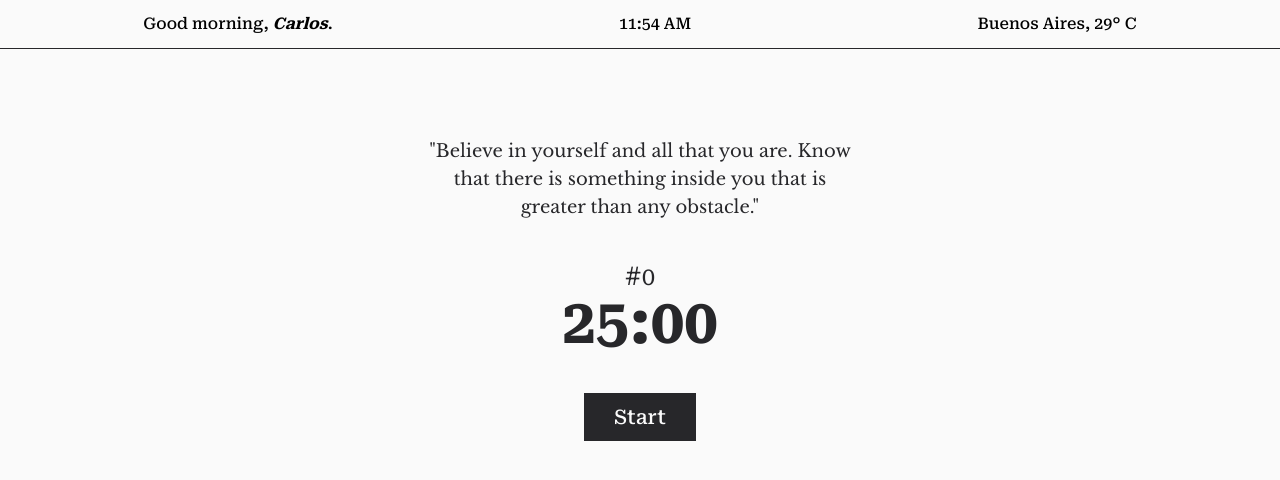
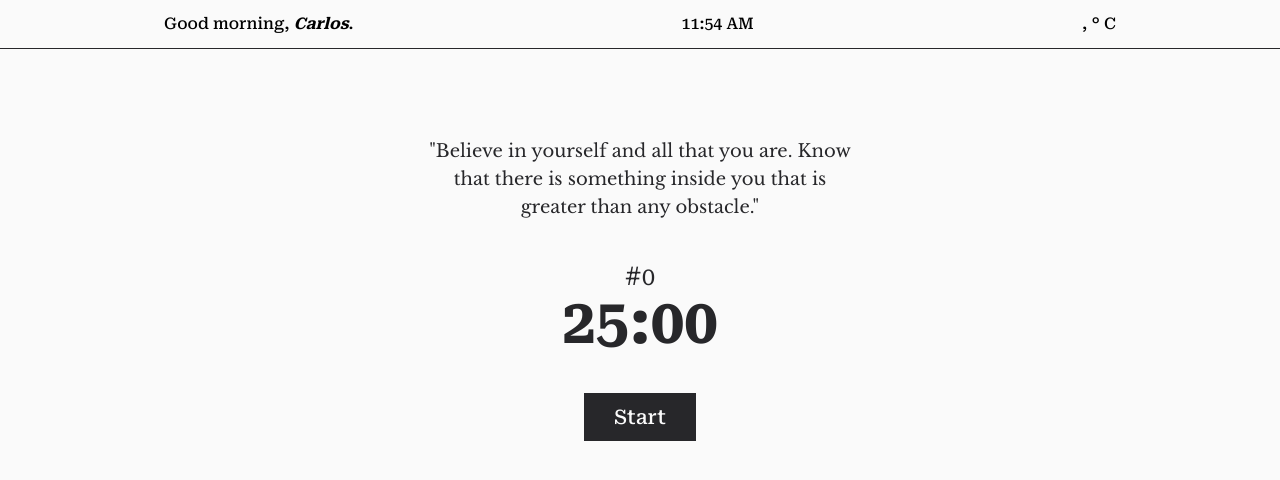
Before and after one commit to cnmorocho/tomacco-app, a Next.js app: page /home in a window 1280 px wide. Shown: the top 480 px of the page. Built offline with nearby package versions, Linux system fonts and the light colour scheme; no server answers.

Commit message:
wip: integration with weather api

```diff
--- a/components/Navbar/index.tsx
+++ b/components/Navbar/index.tsx
@@ -1,13 +1,23 @@
 import React, { useEffect, useState } from 'react';
 import { robotoSerif } from '@/fonts';
+import { getLatitudeAndLongitude, getWeather } from '@/services/weather';
 
 const Navbar = () => {
     const [hour, setHour] = useState(new Date);
+    const [weather, setWeather] = useState('')
+    const [city, setCity] = useState('')
 
     useEffect(() => {
         const interval = setInterval(() => setHour(new Date()));
         return () => clearInterval(interval);
     }, []);
+
+    useEffect(() => {
+        getLatitudeAndLongitude('Buenos Aires').then((cities) => {
+            setCity(cities[0].name);
+            getWeather(cities[0].latitude, cities[0].longitude).then((currentWeather) => setWeather(currentWeather.current['temperature_2m']))
+        });
+    }, [])
 
     const currentHour = hour.toLocaleTimeString('en-US', { hour12: true, hour: '2-digit', minute: '2-digit' });
 
@@ -15,7 +25,7 @@ const Navbar = () => {
         <div className={`${robotoSerif.className} w-full h-auto flex flex-row justify-around py-3 font-medium text-md border-zinc-800 border-b`}>
             <p>Good morning, <span className='font-bold italic'>Carlos</span>.</p>
             <p>{currentHour}</p>
-            <p>Buenos Aires, 29° C</p>
+            <p>{city}, {weather}° C</p>
         </div>
     );
 };
--- a/package.json
+++ b/package.json
@@ -13,6 +13,7 @@
     "@types/node": "18.15.11",
     "@types/react": "18.0.35",
     "@types/react-dom": "18.0.11",
+    "axios": "^1.6.7",
     "eslint": "8.38.0",
     "eslint-config-next": "13.3.0",
     "next": "13.3.0",
--- /dev/null
+++ b/services/weather.ts
@@ -0,0 +1,30 @@
+import axios, { AxiosResponse } from "axios";
+
+type GeocodingApiResponse = {
+  results: City[]
+}
+
+type City = {
+  name: string,
+  latitude: string,
+  longitude: string,
+  country: string,
+}
+
+type Weather = {
+  current: {
+    "temperature_2m": string;
+  }
+}
+
+export async function getLatitudeAndLongitude(location: string) {
+  const res: AxiosResponse<GeocodingApiResponse> = await axios.get(`https://geocoding-api.open-meteo.com/v1/search?name=${location.replace(' ', '+')}`);
+  const cities: City[] = res.data.results;
+  return cities;
+}
+
+export async function getWeather(latitude: string, longitude: string) {
+  const res: AxiosResponse<Weather> = await axios.get(`https://api.open-meteo.com/v1/forecast?latitude=${latitude}&longitude=${longitude}&current=temperature_2m&forecast_days=1`);
+  const weather: Weather = res.data;
+  return weather;
+}
```
Also changed, not shown: 1 other file (tests, documents, lock files or other folders).
